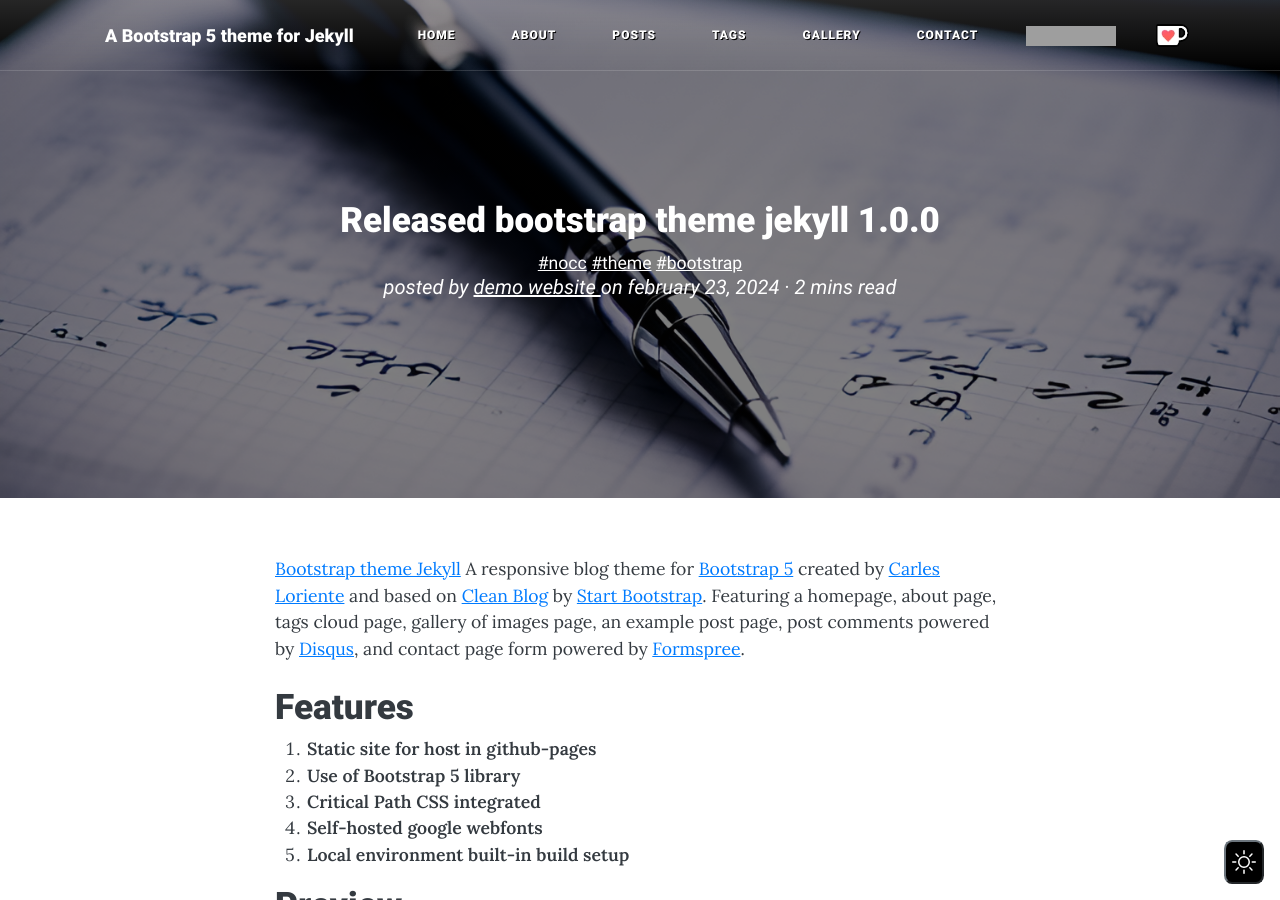
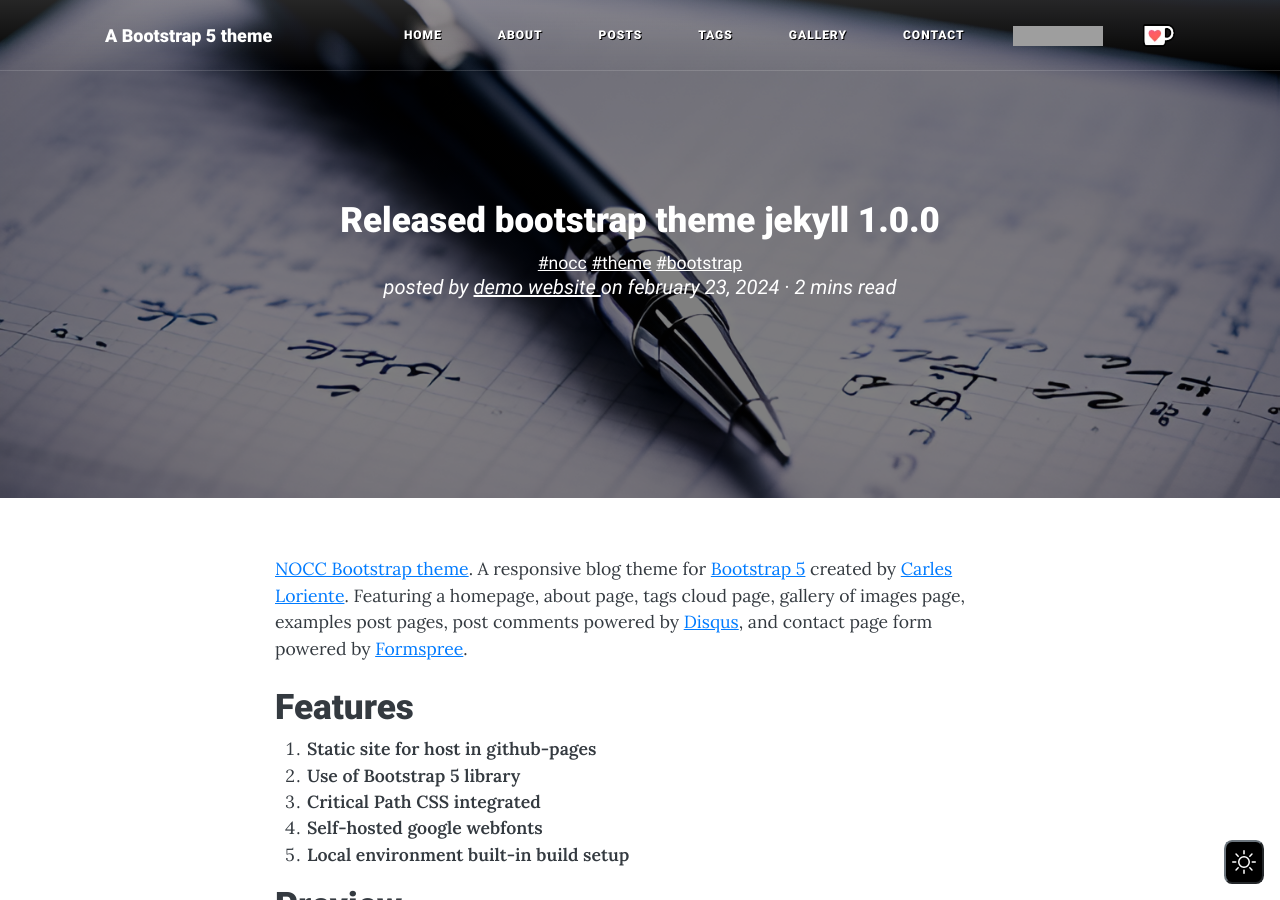
Before and after one commit to carlesloriente/bootstrap-theme-jekyll, a Jekyll site: the page built from _blog/bootstrap-theme-jekyll-release-v1.markdown, in a window 1280 px wide and 900 px high. Built offline with Jekyll 4.4.1, drawn with Linux system fonts in a browser that asks for light colours; comment, search, counter and statistics services are not loaded; some of the changed text lies outside the part shown; grey boxes are pictures that could not be loaded.

Commit message:
modified:   README.md 	modified:   _blog/bootstrap-theme-jekyll-release-v1.markdown 	modified:   _config.yml 	modified:   _layouts/home.html 	modified:   assets/vendor/nocc-bootstrap-theme/README.md 	new file:   robots.txt

```diff
--- a/_blog/bootstrap-theme-jekyll-release-v1.markdown
+++ b/_blog/bootstrap-theme-jekyll-release-v1.markdown
@@ -11,7 +11,7 @@
 background: '/assets/images/bg-post.webp'
 ---
 
-[Bootstrap theme Jekyll](https://bootstrap-theme.notesoncloudcomputing.com/) A responsive blog theme for [Bootstrap 5](https://getbootstrap.com/) created by [Carles Loriente](http://github.com/carlesloriente) and based on [Clean Blog](https://github.com/startbootstrap/startbootstrap-clean-blog-jekyll) by [Start Bootstrap](http://startbootstrap.com/). Featuring a homepage, about page, tags cloud page, gallery of images page, an example post page, post comments powered by [Disqus](https://disqus.com/), and contact page form powered by [Formspree](https://formspree.io/).
+[NOCC Bootstrap theme](https://bootstrap-theme.notesoncloudcomputing.com/). A responsive blog theme for [Bootstrap 5](https://getbootstrap.com/) created by [Carles Loriente](https://github.com/carlesloriente). Featuring a homepage, about page, tags cloud page, gallery of images page, examples post pages, post comments powered by [Disqus](https://disqus.com/), and contact page form powered by [Formspree](https://formspree.io/).
 
 ## Features
 
@@ -61,7 +61,7 @@
 - [Twitter](https://twitter.com/godarthvader)
 - [GitHub](https://github.com/carlesloriente)
 
-Notes on Cloud Computing Blog for [Bootstrap 5](https://getbootstrap.com/) framework created by [Mark Otto](https://twitter.com/mdo) and [Jacob Thorton](https://twitter.com/fat). And is based on the [Start Bootstrap](https://startbootstrap.com) created by [David Miller](https://twitter.com/davidmillerskt).
+Notes on Cloud Computing Blog for [Bootstrap 5](https://getbootstrap.com/) framework created by [Mark Otto](https://twitter.com/mdo) and [Jacob Thorton](https://twitter.com/fat).
 
 ## Copyright and License
 
--- a/_config.yml
+++ b/_config.yml
@@ -1,9 +1,9 @@
 landing                 : true
-title                   : A Bootstrap 5 theme for Jekyll
+title                   : A Bootstrap 5 theme
 author                  : Demo Website
 url                     : "https://bootstrap-theme.notesoncloudcomputing.com"
 timezone                : "Europe/Madrid"
-description             :  A responsive Bootstrap 5 theme for Jekyll
+description             : A responsive Bootstrap 5 dual theme for Jekyll
 full_description        : >
  Bootstrap theme Jekyll, created by Carles Loriente and based on a Clean blog by Start Bootstrap. This theme features a blog homepage, about page, tags cloud page, gallery of images page, an example post page, post comments powered by Disqus, and contact page form powered by Formspree.
 gh_repository           : https://github.com/carlesloriente/bootstrap-theme-jekyll/
@@ -22,7 +22,8 @@
 theme_repo              : https://github.com/carlesloriente/bootstrap-theme-jekyll/
 theme_author            : Carles Loriente
 theme_author_url        : https://www.notesoncloudcomputing.com/about/
-theme_download          : https://github.com/carlesloriente/bootstrap-theme-jekyll/archive/gh-pages.zip
+theme_download          : https://github.com/carlesloriente/bootstrap-theme-jekyll/archive/refs/heads/main.zip
+theme_package           : https://www.npmjs.com/nocc-bootstrap-theme
 theme_logo              : "/assets/vendor/nocc-bootstrap-theme/images/nocc/nocc_logo.webp"
 
 # Social Profiles
--- a/_layouts/home.html
+++ b/_layouts/home.html
@@ -34,6 +34,7 @@
         <div class="d-grid gap-2 d-md-flex justify-content-md-start mb-4 mb-lg-3">
           <a id="download" class="btn btn-download px-4 me-md-2 fw-bold" href="{{ site.theme_download }}" aria-label="Download" target="_blank" role="button">Download</a>
           <a class="btn btn-secondary px-4" href="{{ site.theme_repo }}" aria-label="GitHub Repository" target="_blank" role="button">Source Code</a>
+          <a class="btn btn-tertiary px-4" href="{{ site.theme_package }}" aria-label="Nocc NPM package" target="_blank" role="button">NPM Package</a>
         </div>
       </div>
       <div class="col-lg-4 p-0 overflow-hidden shadow-lg">
--- /dev/null
+++ b/robots.txt
@@ -0,0 +1 @@
+Sitemap: https://bootstrap-theme.notesoncloudcomputing.com/sitemap.xml
```
Also changed, not shown: assets/vendor/nocc-bootstrap-theme/README.md (+1 -1 lines), README.md.
